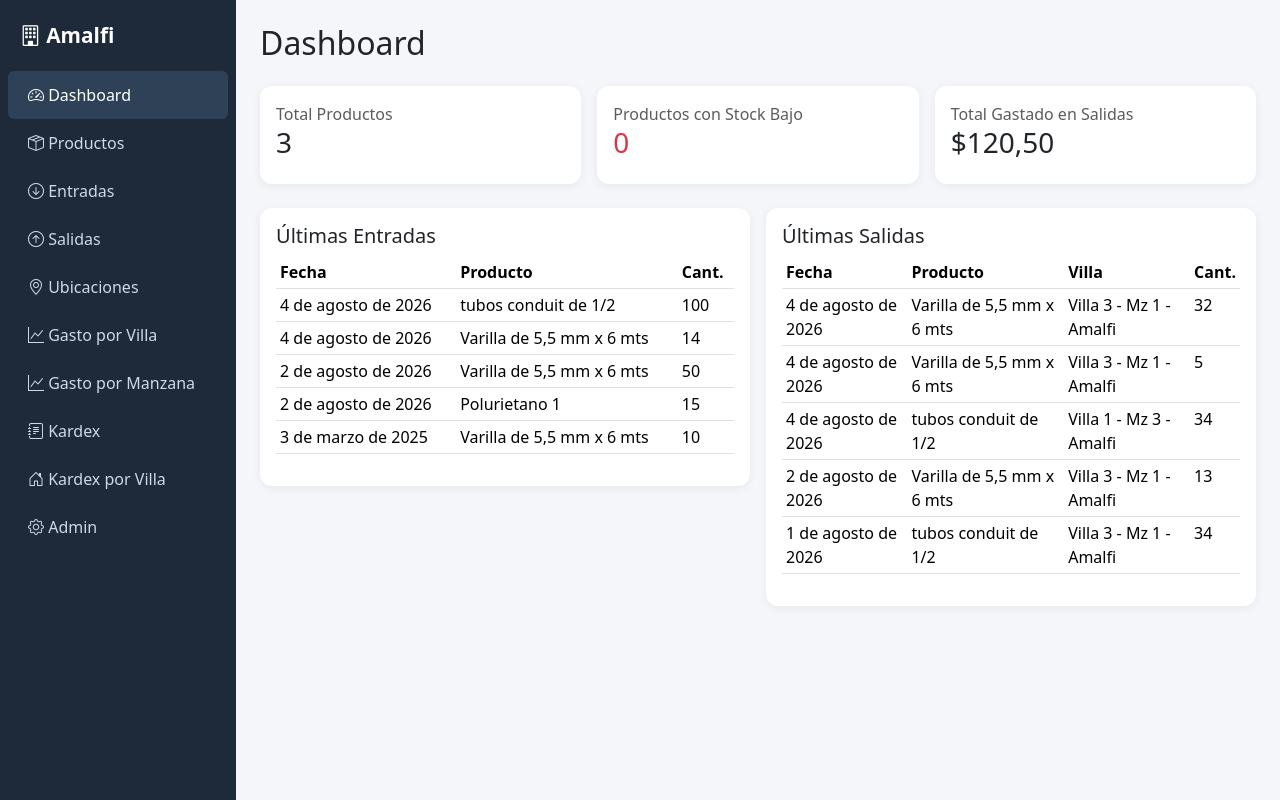
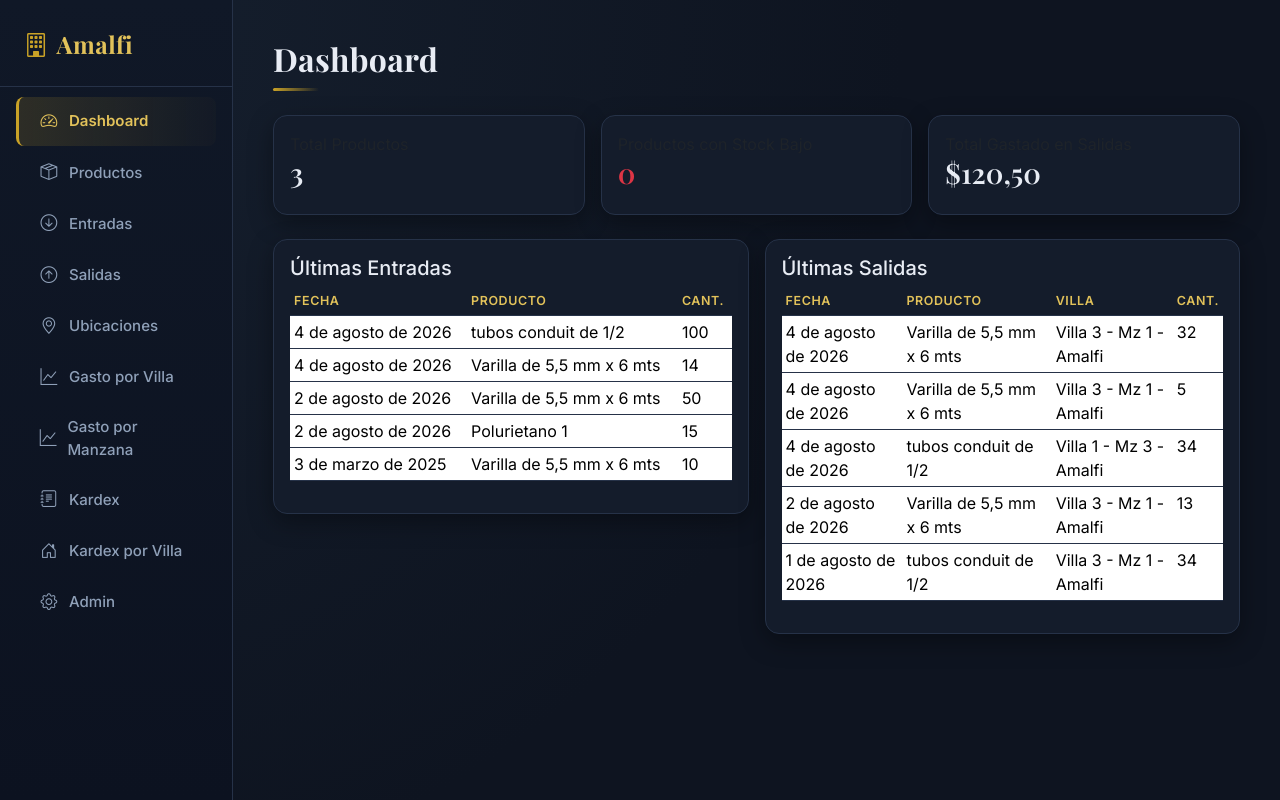
Before and after one commit to VictorRonquilloh/amalfi-inventario, a Django app: page / in a window 1280 px wide. Run offline with Django 5.2, Linux system fonts and the light colour scheme; a user stored in the database is signed in; data comes from the database, SQL or seed files in the repository; some libraries are stand-ins or nearby versions.

Commit message:
Rediseño elegante dark mode dorado/azul en toda la app

```diff
--- a/templates/base.html
+++ b/templates/base.html
@@ -7,41 +7,172 @@
     <link href="https://cdn.jsdelivr.net/npm/bootstrap@5.3.3/dist/css/bootstrap.min.css" rel="stylesheet">
     <link href="https://cdn.jsdelivr.net/npm/bootstrap-icons@1.11.3/font/bootstrap-icons.css" rel="stylesheet">
     <link href="https://cdnjs.cloudflare.com/ajax/libs/select2/4.1.0-rc.0/css/select2.min.css" rel="stylesheet" />
+    <link rel="preconnect" href="https://fonts.googleapis.com">
+    <link href="https://fonts.googleapis.com/css2?family=Playfair+Display:wght@600;700&family=Inter:wght@300;400;500;600;700&display=swap" rel="stylesheet">
     <style>
-        body { background-color: #f4f6f9; }
+        :root {
+            --bg-deep: #0e1420;
+            --bg-panel: #141c2b;
+            --bg-panel-2: #1a2436;
+            --border-soft: #263248;
+            --gold: #c9a227;
+            --gold-soft: #e2c25a;
+            --blue-accent: #4a7fd6;
+            --text-main: #e8ecf4;
+            --text-muted: #8fa0b8;
+        }
+
+        * { font-family: 'Inter', sans-serif; }
+        h1, h2, h3, h4, .brand { font-family: 'Playfair Display', serif; }
+
+        body {
+            background: radial-gradient(circle at top left, #16202f 0%, var(--bg-deep) 60%);
+            color: var(--text-main);
+            min-height: 100vh;
+        }
+
+        /* ---------- SIDEBAR ---------- */
         .sidebar {
             min-height: 100vh;
-            background-color: #1e2a3a;
-        }
-        .sidebar a {
-            color: #cfd8e3;
-            text-decoration: none;
-            display: block;
-            padding: 12px 20px;
-            border-radius: 6px;
-        }
-        .sidebar a:hover, .sidebar a.active {
-            background-color: #2f4156;
-            color: #fff;
+            background: linear-gradient(180deg, #101827 0%, #0c1220 100%);
+            border-right: 1px solid var(--border-soft);
         }
         .sidebar .brand {
-            color: #fff;
+            color: var(--gold-soft);
             font-weight: 700;
-            font-size: 1.3rem;
-            padding: 20px;
+            font-size: 1.5rem;
+            padding: 26px 24px 22px 24px;
+            letter-spacing: 0.5px;
+            border-bottom: 1px solid var(--border-soft);
+            margin-bottom: 10px;
         }
-        .card-stat {
+        .sidebar .brand i { color: var(--gold); margin-right: 8px; }
+        .sidebar a {
+            color: var(--text-muted);
+            text-decoration: none;
+            display: flex;
+            align-items: center;
+            gap: 10px;
+            padding: 12px 20px;
+            margin: 2px 12px;
+            border-radius: 8px;
+            font-size: 0.94rem;
+            font-weight: 500;
+            transition: all 0.2s ease;
+            border-left: 3px solid transparent;
+        }
+        .sidebar a i { font-size: 1.05rem; width: 20px; text-align: center; }
+        .sidebar a:hover {
+            background-color: rgba(201, 162, 39, 0.08);
+            color: var(--gold-soft);
+        }
+        .sidebar a.active {
+            background: linear-gradient(90deg, rgba(201,162,39,0.16), rgba(201,162,39,0.02));
+            color: var(--gold-soft);
+            border-left: 3px solid var(--gold);
+            font-weight: 600;
+        }
+
+        /* ---------- CONTENT ---------- */
+        .flex-grow-1.p-4 { padding: 2.5rem !important; }
+        h2 { color: var(--text-main); font-weight: 700; letter-spacing: 0.3px; }
+        h2::after {
+            content: '';
+            display: block;
+            width: 46px;
+            height: 3px;
+            background: linear-gradient(90deg, var(--gold), transparent);
+            margin-top: 10px;
+            border-radius: 2px;
+        }
+
+        /* ---------- CARDS ---------- */
+        .card-stat, .card {
+            background: var(--bg-panel);
+            border: 1px solid var(--border-soft);
+            border-radius: 14px;
+            box-shadow: 0 8px 24px rgba(0,0,0,0.35);
+            color: var(--text-main);
+        }
+
+        /* ---------- TABLES ---------- */
+        table { color: var(--text-main); }
+        thead th {
+            color: var(--gold-soft) !important;
+            border-bottom: 1px solid var(--border-soft) !important;
+            font-weight: 600;
+            text-transform: uppercase;
+            font-size: 0.78rem;
+            letter-spacing: 0.6px;
+            background: transparent !important;
+        }
+        tbody tr {
+            border-bottom: 1px solid var(--border-soft) !important;
+        }
+        tbody tr:hover { background-color: rgba(255,255,255,0.02); }
+        td, th { border-color: var(--border-soft) !important; }
+
+        /* ---------- FORMS ---------- */
+        .form-control, .form-select, .select2-container--default .select2-selection--single {
+            background-color: var(--bg-panel-2) !important;
+            border: 1px solid var(--border-soft) !important;
+            color: var(--text-main) !important;
+            border-radius: 8px !important;
+        }
+        .form-control::placeholder { color: var(--text-muted); }
+        .form-control:focus, .form-select:focus {
+            border-color: var(--gold) !important;
+            box-shadow: 0 0 0 0.2rem rgba(201,162,39,0.15) !important;
+        }
+        .form-label { color: var(--text-muted); font-weight: 500; font-size: 0.9rem; margin-bottom: 6px; }
+        .select2-container--default .select2-selection--single .select2-selection__rendered { color: var(--text-main) !important; }
+        .select2-dropdown { background-color: var(--bg-panel-2) !important; border: 1px solid var(--border-soft) !important; }
+        .select2-container--default .select2-results__option--highlighted[aria-selected] { background-color: var(--gold) !important; color: #111 !important; }
+        .select2-search__field { background-color: var(--bg-panel-2) !important; color: var(--text-main) !important; }
+
+        /* ---------- BUTTONS ---------- */
+        .btn-primary {
+            background: linear-gradient(135deg, var(--gold), #a9821d);
             border: none;
-            border-radius: 12px;
-            box-shadow: 0 2px 10px rgba(0,0,0,0.06);
+            color: #16202f;
+            font-weight: 600;
+            border-radius: 8px;
+            padding: 9px 22px;
+        }
+        .btn-primary:hover { background: linear-gradient(135deg, var(--gold-soft), var(--gold)); color: #16202f; }
+        .btn-secondary {
+            background-color: transparent;
+            border: 1px solid var(--border-soft);
+            color: var(--text-muted);
+            border-radius: 8px;
+            padding: 9px 22px;
+        }
+        .btn-secondary:hover { border-color: var(--gold); color: var(--gold-soft); background: transparent; }
+        .btn-outline-primary {
+            border-color: var(--blue-accent);
+            color: var(--blue-accent);
+            border-radius: 8px;
+        }
+        .btn-outline-primary:hover { background: var(--blue-accent); border-color: var(--blue-accent); }
+
+        /* ---------- ALERTS ---------- */
+        .alert-danger {
+            background-color: rgba(220, 53, 69, 0.12);
+            border: 1px solid rgba(220, 53, 69, 0.35);
+            color: #ff8a94;
+        }
+        .alert-success {
+            background-color: rgba(201, 162, 39, 0.1);
+            border: 1px solid rgba(201, 162, 39, 0.35);
+            color: var(--gold-soft);
         }
     </style>
 </head>
 <body>
 <div class="d-flex">
-    <div class="sidebar" style="width: 250px;">
-        <div class="brand"><i class="bi bi-building"></i> Amalfi</div>
-        <nav class="px-2">
+    <div class="sidebar" style="width: 260px;">
+        <div class="brand"><i class="bi bi-building"></i>Amalfi</div>
+        <nav class="px-1">
             <a href="{% url 'core:dashboard' %}" class="active"><i class="bi bi-speedometer2"></i> Dashboard</a>
             <a href="{% url 'catalogo:lista_productos' %}"><i class="bi bi-box-seam"></i> Productos</a>
             <a href="{% url 'movimientos:lista_entradas' %}"><i class="bi bi-arrow-down-circle"></i> Entradas</a>
```
